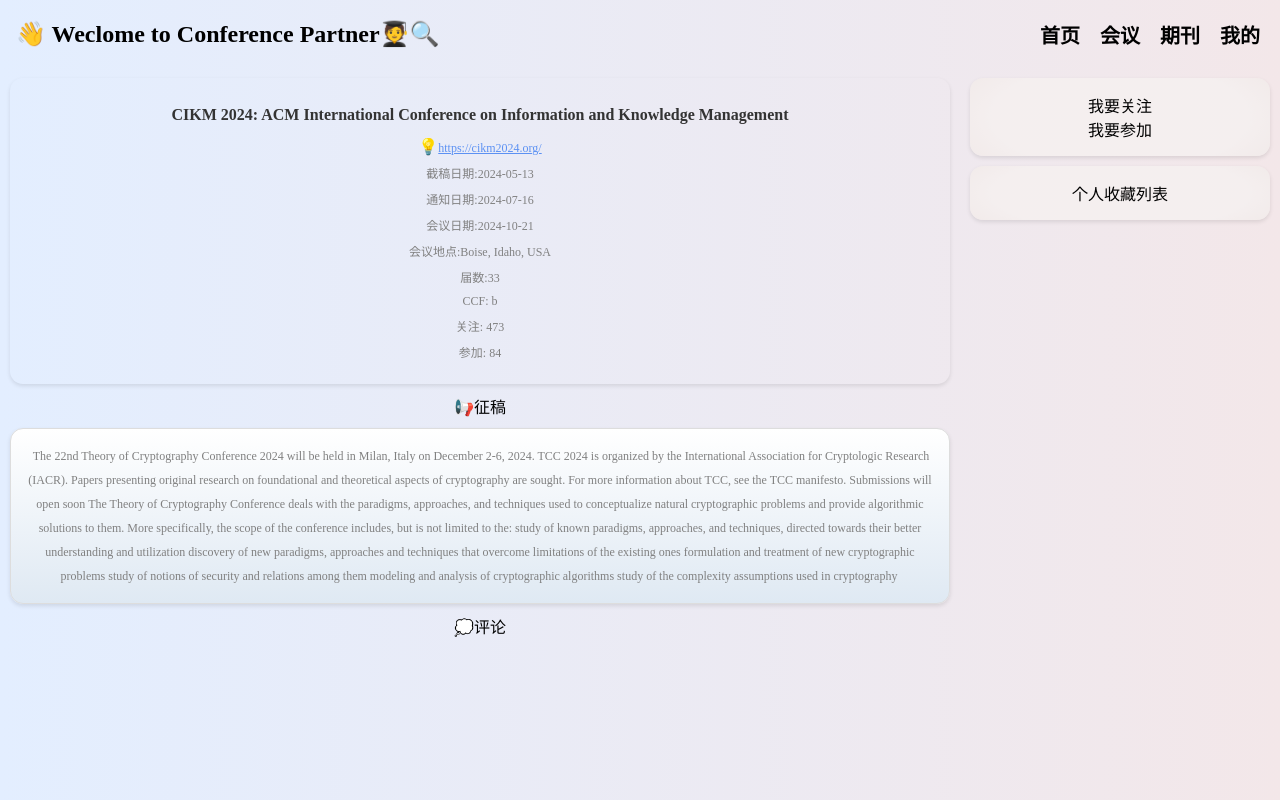
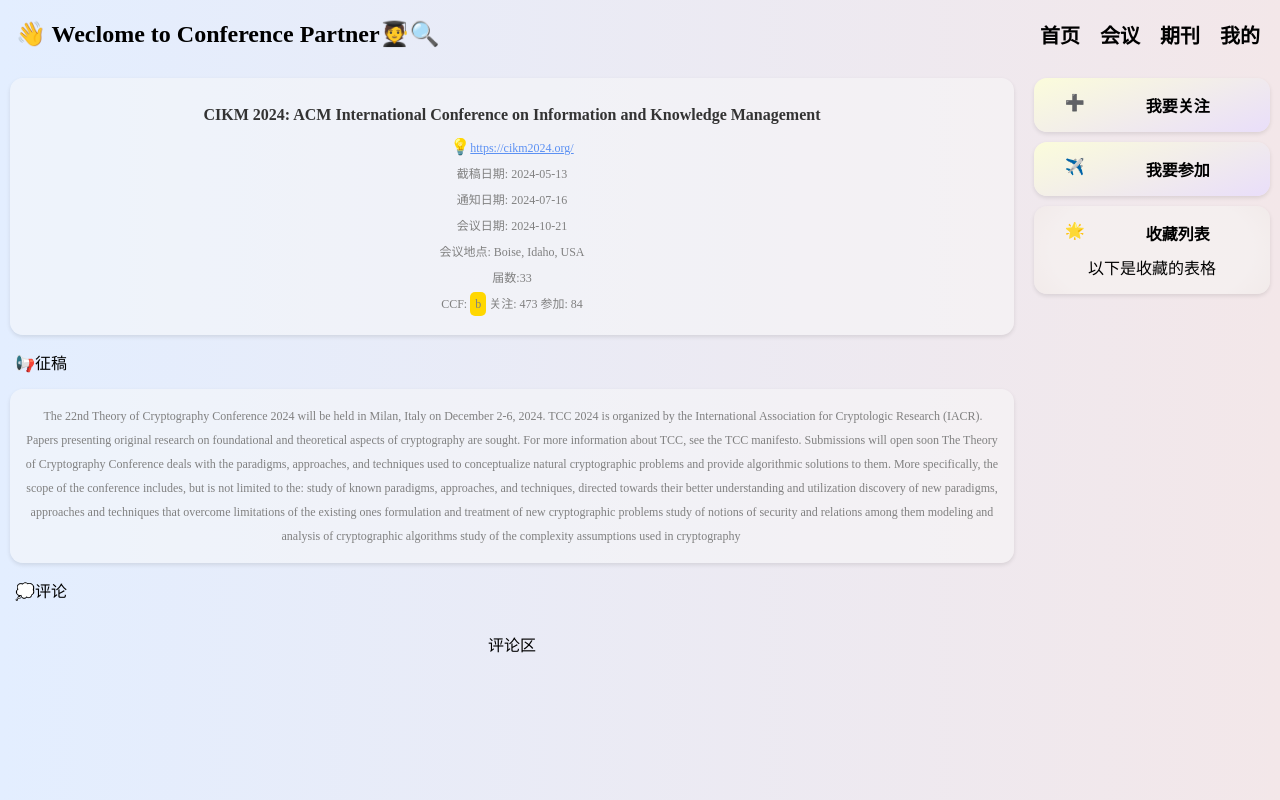
Before and after one commit to coolguychen/Huiban-FrontEnd, a React (Create React App) app: page /conferenceDetail/1 in a window 1280 px wide. Shown: the top 800 px of the page. Built offline with nearby package versions, Linux system fonts and the light colour scheme.

Commit message:
v0.0.4 添加期刊详情页面与用户信息页面

```diff
--- a/src/App.js
+++ b/src/App.js
@@ -39,7 +39,7 @@
 					<Route path='/journals' element={<JournalInfo />} />
 					<Route path='/journalDetail/:id' element={<JournalDetail />} />
 
-					<Route path='/my' element={<UserInfo />} />
+					<Route path='/user' element={<UserInfo />} />
 					<Route path='/login' element={<Login />} />
 					<Route path='/register' element={<Register />} />
 				</Routes>
--- a/src/components/navbar.tsx
+++ b/src/components/navbar.tsx
@@ -43,7 +43,7 @@
                         <Nav.Link as={Link} to={"/journals"} style={linkStyle}>期刊</Nav.Link>
                     </Nav.Item>
                     <Nav.Item style={{ margin: '0 20px 0 10px' }}>
-                        <Nav.Link as={Link} to={"/my"} style={linkStyle}>我的</Nav.Link>
+                        <Nav.Link as={Link} to={"/user"} style={linkStyle}>我的</Nav.Link>
                     </Nav.Item>
                 </Nav>
             </Container>
--- a/src/page_user/conference/conferenceDetail.tsx
+++ b/src/page_user/conference/conferenceDetail.tsx
@@ -9,30 +9,25 @@
                 <div className="detail-card">
                     <h2>CIKM 2024: ACM International Conference on Information and Knowledge Management</h2>
                     💡<a href="https://cikm2024.org/" target="_blank">https://cikm2024.org/</a>
-                    <p> 截稿日期:2024-05-13 </p>
-                    <p> 通知日期:2024-07-16 </p>
+                    <p> 截稿日期: 2024-05-13 </p>
+                    <p> 通知日期: 2024-07-16 </p>
+                    <p> 会议日期: 2024-10-21 </p>
+                    <p> 会议地点: Boise, Idaho, USA  </p>
+                    <p> 届数:33 </p>
+                    <p> CCF: <span style={{ backgroundColor: 'gold', padding: '5px', borderRadius: '5px' }}>b</span> {"  "}
+                        关注: 473  {"  "}
+                        参加: 84</p>
+                </div>
 
-                    <p>会议日期:2024-10-21 </p>
-                    <p>会议地点:Boise, Idaho, USA  </p>
-                    <p>届数:33 </p>
-                    <p>CCF: b</p>
-                    <p>关注: 473</p>
-                    <p>参加: 84</p>
+                <div className="call">
+                    📢征稿
                 </div>
-                <div>
 
-
-                </div>
-                📢征稿
                 <div className="overview-card">
                     <text>
-
                         The 22nd Theory of Cryptography Conference 2024 will be held in Milan, Italy on December 2-6, 2024. TCC 2024 is organized by the International Association for Cryptologic Research (IACR). Papers presenting original research on foundational and theoretical aspects of cryptography are sought. For more information about TCC, see the TCC manifesto.
-
                         Submissions will open soon
-
                         The Theory of Cryptography Conference deals with the paradigms, approaches, and techniques used to conceptualize natural cryptographic problems and provide algorithmic solutions to them. More specifically, the scope of the conference includes, but is not limited to the:
-
                         study of known paradigms, approaches, and techniques, directed towards their better understanding and utilization
                         discovery of new paradigms, approaches and techniques that overcome limitations of the existing ones
                         formulation and treatment of new cryptographic problems
@@ -40,35 +35,37 @@
                         modeling and analysis of cryptographic algorithms
                         study of the complexity assumptions used in cryptography
                     </text>
-
                 </div>
-                💭评论
+                <div className="comment">
+                    💭评论
+                </div>
                 <div className="comment-area">
-
-
+                    评论区
                 </div>
-
-
 
             </div>
             <div className="right-sidebar">
+
                 <div className="personal-card">
-                    <div className="follow">
-                        我要关注
-
+                    <div className="follow-btn">
+                        <span>➕</span>
+                        <text>我要关注</text>
                     </div>
-                    <div className="participate">
-                        我要参加
-
+                    <div className="participate-btn">
+                        <span>✈️</span>
+                        <text>我要参加</text>
                     </div>
                 </div>
+                <div className="follow-card">
+                    <div className="star-btn">
+                        <span>🌟</span>
+                        <text>收藏列表</text>
+                    </div>
 
-                <div className="follow-card">
-                    个人收藏列表
-
+                    <div className="follow-list">
+                        以下是收藏的表格
+                    </div>
                 </div>
-
-
 
             </div>
         </div>
--- a/src/page_user/journal/journalDetail.tsx
+++ b/src/page_user/journal/journalDetail.tsx
@@ -6,13 +6,67 @@
         <div className="flex-container">
             <div className="left-sidebar">
 
-                    期刊详情
+                <div className="detail-card">
+                    <h2>CIKM 2024: ACM International Conference on Information and Knowledge Management</h2>
+                    💡<a href="https://cikm2024.org/" target="_blank">https://cikm2024.org/</a>
+                    <p> 截稿日期: 2024-05-13 </p>
+                    <p> 通知日期: 2024-07-16 </p>
+                    <p>会议日期: 2024-10-21 </p>
+                    <p>会议地点: Boise, Idaho, USA  </p>
+                    <p>届数:33 </p>
+                    <p>CCF: <span style={{ backgroundColor: 'gold', padding: '5px', borderRadius: '5px' }}>b</span> {"  "}
+                        关注: 473  {"  "}
+                        参加: 84</p>
+
+                </div>
+                <div className="call">
+                    📢征稿
+                </div>
+                <div className="overview-card">
+                    <text>
+                        The 22nd Theory of Cryptography Conference 2024 will be held in Milan, Italy on December 2-6, 2024. TCC 2024 is organized by the International Association for Cryptologic Research (IACR). Papers presenting original research on foundational and theoretical aspects of cryptography are sought. For more information about TCC, see the TCC manifesto.
+                        Submissions will open soon
+                        The Theory of Cryptography Conference deals with the paradigms, approaches, and techniques used to conceptualize natural cryptographic problems and provide algorithmic solutions to them. More specifically, the scope of the conference includes, but is not limited to the:
+                        study of known paradigms, approaches, and techniques, directed towards their better understanding and utilization
+                        discovery of new paradigms, approaches and techniques that overcome limitations of the existing ones
+                        formulation and treatment of new cryptographic problems
+                        study of notions of security and relations among them
+                        modeling and analysis of cryptographic algorithms
+                        study of the complexity assumptions used in cryptography
+                    </text>
+
+                </div>
+                <div className="comment">
+                    💭评论
+                </div>
+                <div className="comment-area">
+
+                    评论区
+                </div>
 
 
             </div>
             <div className="right-sidebar">
-                我要关注
-                我要参加
+                <div className="personal-card">
+                    <div className="follow-btn">
+                        <span>➕</span>
+                        <text>我要关注</text>
+                    </div>
+                    <div className="participate-btn">
+                        <span>✈️</span>
+                        <text>我要参加</text>
+                    </div>
+                </div>
+                <div className="follow-card">
+                    <div className="star-btn">
+                        <span>🌟</span>
+                        <text>收藏列表</text>
+                    </div>
+
+                    <div className="follow-list">
+                        以下是收藏的表格
+                    </div>
+                </div>
 
             </div>
         </div>
--- a/src/style.css
+++ b/src/style.css
@@ -182,23 +182,24 @@
   /* 让容器占据整个视窗高度 */
 }
 
+/* 左侧样式 */
 .left-sidebar {
-  flex: 3;
+  flex: 4;
   /* 左侧占据 3/4 空间 */
   /* background-color: lightblue; */
-  /* 左侧样式 */
 }
 
+/* 右侧样式 */
 .right-sidebar {
   flex: 1;
   /* 右侧占据 1/4 空间 */
   /* background-color: lightcoral; */
-  /* 右侧样式 */
 }
 
+/*详细信息*/
 .detail-card {
-  /* background-color: #f9f9f9; */
-  /* background-image: linear-gradient(to top, #e6e9f0 0%, #eef1f5 100%); */
+  background-color: rgba(249, 249, 249, 0.5);
+  /* background-image: linear-gradient(to top, #e6e9f0 0%, #eef1f5 100%, 0.8); */
   border-radius: 13px;
   padding: 15px;
   margin: 10px;
@@ -224,8 +225,17 @@
   font-size: 12px;
 }
 
+/*征稿信息*/
+.call {
+  padding: 5px;
+  text-align: left;
+  margin-left: 10px;
+}
+
 .overview-card {
-  background-image: linear-gradient(to top, #dfe9f3 0%, white 100%);  border: 1px solid #ddd;
+  /* background-image: linear-gradient(to top, #dfe9f3 0%, white 100%);  border: 1px solid #ddd; */
+  background-color: rgba(249, 249, 249, 0.5);
+  /* 使用 RGBA 表示颜色和透明度，0.7 表示 70% 的不透明度 */
   border-radius: 13px;
   padding: 15px;
   margin: 10px;
@@ -239,17 +249,68 @@
   color: gray;
   font-size: 12px;
   justify-content: left;
-  line-height: 2.0; /* 设置行间距为 1.5倍字体大小，可以根据需要调整 */
+  line-height: 2.0;
+  /* 设置行间距为 1.5倍字体大小，可以根据需要调整 */
+}
+
+
+/*评论区*/
+.comment {
+  padding: 5px;
+  text-align: left;
+  margin-left: 10px;
 }
 
 .comment-area {
-
   padding: 15px;
   margin: 10px;
 }
 
-.personal-card {
-  background-image: radial-gradient(73% 147%, #EADFDF 59%, #ECE2DF 100%), radial-gradient(91% 146%, rgba(255,255,255,0.50) 47%, rgba(0,0,0,0.50) 100%); background-blend-mode: screen;
+.follow-btn {
+  background-image: linear-gradient(-20deg, #e9defa 0%, #fbfcdb 100%);
+  border-radius: 13px;
+  padding: 15px;
+  margin: 10px;
+  /* 添加阴影效果 */
+  box-shadow: 0 2px 4px rgba(0, 0, 0, 0.1);
+  /* 水平偏移量，垂直偏移量，模糊半径，阴影颜色（使用 rgba 表示颜色和透明度）*/
+  display: flex;
+}
+
+.follow-btn span {
+  flex: 1
+}
+
+.follow-btn text {
+  flex: 3;
+  font-weight: bold;
+}
+
+.participate-btn {
+  background-image: linear-gradient(-20deg, #e9defa 0%, #fbfcdb 100%);
+  border-radius: 13px;
+  background-blend-mode: screen;
+  border-radius: 13px;
+  padding: 15px;
+  margin: 10px;
+  /* 添加阴影效果 */
+  box-shadow: 0 2px 4px rgba(0, 0, 0, 0.1);
+  /* 水平偏移量，垂直偏移量，模糊半径，阴影颜色（使用 rgba 表示颜色和透明度）*/
+  display: flex;
+}
+
+.participate-btn span {
+  flex: 1
+}
+
+.participate-btn text {
+  flex: 3;
+  font-weight: bold;
+}
+
+.follow-card {
+  background-image: radial-gradient(73% 147%, #EADFDF 59%, #ECE2DF 100%), radial-gradient(91% 146%, rgba(255, 255, 255, 0.50) 47%, rgba(0, 0, 0, 0.50) 100%);
+  background-blend-mode: screen;
   border-radius: 13px;
   padding: 15px;
   margin: 10px;
@@ -258,12 +319,79 @@
   /* 水平偏移量，垂直偏移量，模糊半径，阴影颜色（使用 rgba 表示颜色和透明度）*/
 }
 
-.follow-card {
-  background-image: radial-gradient(73% 147%, #EADFDF 59%, #ECE2DF 100%), radial-gradient(91% 146%, rgba(255,255,255,0.50) 47%, rgba(0,0,0,0.50) 100%); background-blend-mode: screen;
+.follow-card .star-btn {
+  display: flex;
+}
+
+.follow-card .star-btn span {
+  flex: 1
+}
+
+.follow-card .star-btn text {
+  flex: 3;
+  font-weight: bold;
+}
+
+.follow-card .follow-list {
+  margin-top: 10px;
+}
+
+.basic-info {
+  background-color: rgba(249, 249, 249, 0.5);
+  border-radius: 13px;
+  padding: 15px;
+  margin: 10px;
+  box-shadow: 0 2px 4px rgba(0, 0, 0, 0.1);
+}
+
+.info {
+  text-align: left;
+  margin-left: 10px;
+}
+
+.basic-info p {
+  padding: 0px;
+}
+
+.basic-info text {
+  padding: 5px;
+  text-align: left;
+  margin-left: 10px;
+}
+
+/*头像样式*/
+
+.avatar-container {
+  display: flex;
+  justify-content: center;
+  /* 水平居中 */
+  align-items: center;
+  /* 垂直居中 */
+  height: 100px;
+  padding: 10px;
+  /* 适当调整容器高度 */
+}
+
+.avatar {
+  width: 100px;
+  height: 100px;
+  overflow: hidden;
+  border-radius: 50%;
+}
+
+.avatar img {
+  width: 100%;
+  height: 100%;
+  object-fit: cover;
+}
+
+/*个人信息页右侧*/
+.tools-card {
+  background-image: linear-gradient(-20deg, #e9defa 0%, #fbfcdb 100%);
+  background-blend-mode: screen;
   border-radius: 13px;
   padding: 15px;
   margin: 10px;
   /* 添加阴影效果 */
   box-shadow: 0 2px 4px rgba(0, 0, 0, 0.1);
-  /* 水平偏移量，垂直偏移量，模糊半径，阴影颜色（使用 rgba 表示颜色和透明度）*/
 }
```
Also changed, not shown: src/page_user/conference/conferenceInfo.tsx (+10 -16 lines), src/page_user/journal/journalInfo.tsx (+4 -8 lines), src/page_user/user/userInfo.tsx (+42 -3 lines), src/page_user/user/userType.tsx (+4 -4 lines).
